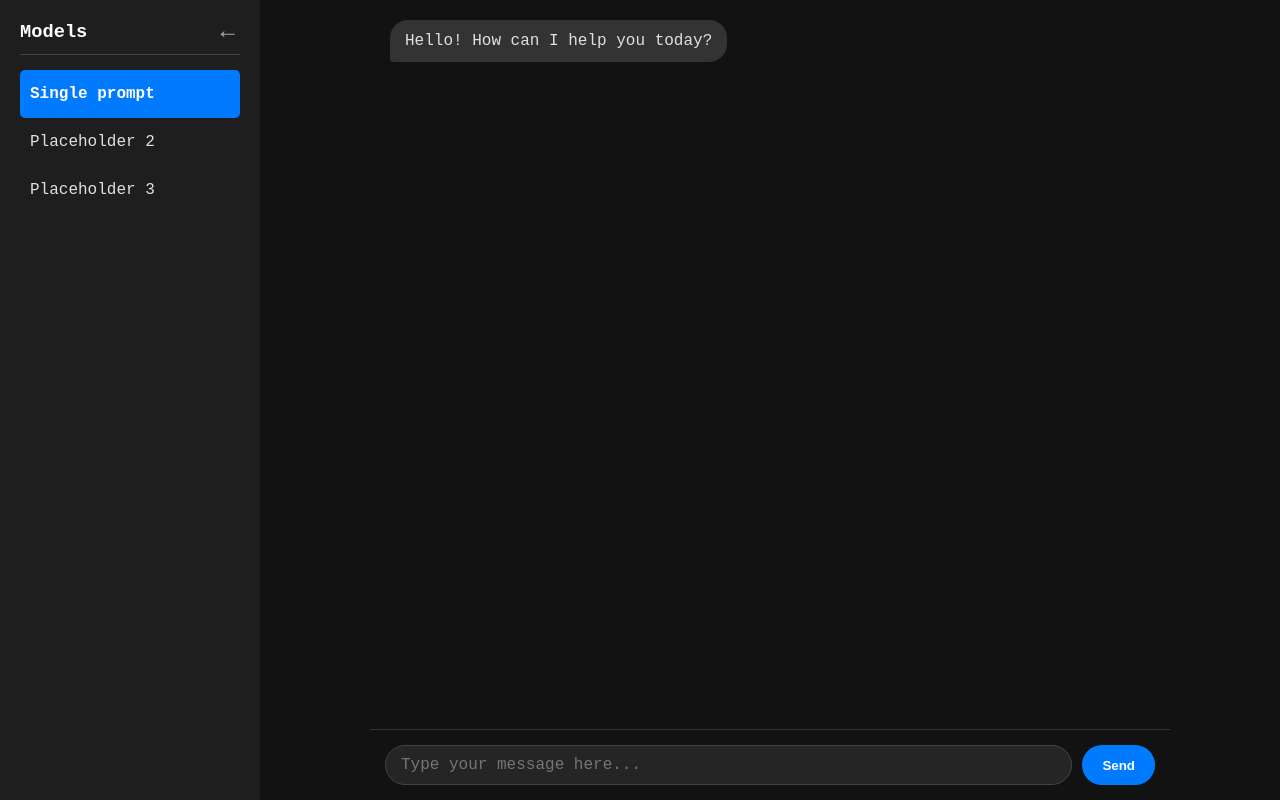
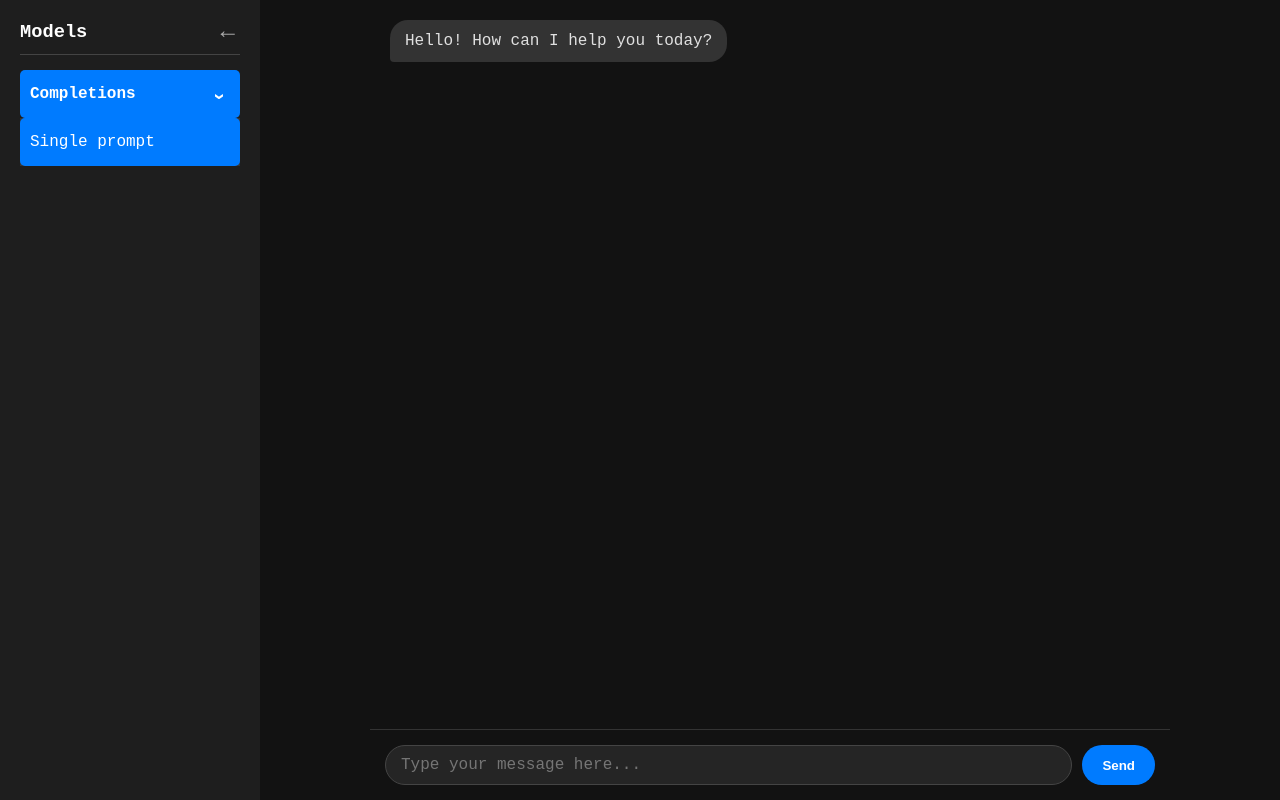
Before and after one commit to SaravananRamanathan/django-gen-ai-examples, a Django app: page /home/ in a window 1280 px wide. Run offline with Django 4.2, Linux system fonts and the light colour scheme.

Commit message:
feat: init expandable sidebar menus (#5)
--Restructured sidebar menu choices.
--Now the menu choices are generated in the backend.
--Each Category Menu can have its own "sub items".

```diff
--- a/django_gen_ai_examples/apps/chat_bot/api/urls.py
+++ b/django_gen_ai_examples/apps/chat_bot/api/urls.py
@@ -1,6 +1,7 @@
 """
 chat bot app api urls
 """
+
 from django.urls import path
 
 from . import views
--- /dev/null
+++ b/django_gen_ai_examples/apps/chat_bot/const.py
@@ -0,0 +1,39 @@
+"""
+All Constants for the Chat Bot application.
+"""
+
+
+class SidebarMenuChoices:
+    """
+    Category/Sub-item choices for the sidebar menu.
+    """
+
+    # Main categories:
+    COMPLETIONS = "Completions"
+
+    # JSON keys for sidebar menu items (Used by FE-Vue):
+    NAME_KEY = "name"
+    IS_EXPANDED_KEY = "isExpanded"
+    SUB_ITEMS_KEY = "subItems"
+    API_URL_KEY = "apiUrl"
+    API_URL_NAME_KEY = "apiUrlName"
+
+    @classmethod
+    def choices(cls):
+        """
+        Returns a list of choices for the sidebar menu.
+        """
+        return [
+            {
+                cls.NAME_KEY: cls.COMPLETIONS,
+                cls.IS_EXPANDED_KEY: True,
+                cls.SUB_ITEMS_KEY: [
+                    {cls.NAME_KEY: 'Single prompt', cls.API_URL_NAME_KEY: 'chatbot-api:gemini_chat_bot'},
+                    # TODO: Add more sub-items as needed:
+                    # {cls.NAME_KEY: 'sub-item-2', cls.API_URL_KEY: 'chatbot-api:sub_item_2'},
+                ],
+            },
+            # TODO: Add more categories as needed:
+            # {cls.NAME_KEY: 'Cat 2', cls.API_URL_KEY: 'chatbot-api:cat_2'},
+            # {cls.NAME_KEY: 'Cat 3', cls.API_URL_KEY: 'chatbot-api:cat_3'},
+        ]
--- a/django_gen_ai_examples/apps/chat_bot/templates/chat_bot/chat_window.html
+++ b/django_gen_ai_examples/apps/chat_bot/templates/chat_bot/chat_window.html
@@ -12,12 +12,23 @@
             <div class="close-sidebar-btn" @click="toggleSidebar">←</div>
         </div>
         <ul>
-            <li v-for="model in chatModels"
-                :key="model.name"
-                :class="{ 'active': model.apiUrl === currentModel.apiUrl }"
-                @click="selectModel(model)">
-                <span v-text="model.name"></span>
-            </li>
+            <template v-for="category in chatModels" :key="category.name">
+                <!-- Category Item -->
+                <li :class="{ 'category-item': category.subItems, 'expanded': category.isExpanded, 'active': isCategoryActive(category) }"
+                    @click="handleCategoryClick(category)">
+                    <span v-text="category.name"></span>
+                </li>
+
+                <!-- Sub Items -->
+                <ul class="sub-menu" v-if="category.subItems && category.isExpanded">
+                    <li v-for="subItem in category.subItems"
+                        :key="subItem.name"
+                        :class="{ 'active': subItem.apiUrl === currentModel.apiUrl }"
+                        @click="selectModel(subItem)">
+                        <span v-text="subItem.name"></span>
+                    </li>
+                </ul>
+            </template>
         </ul>
     </div>
 
@@ -52,8 +63,9 @@
 
 
 {% block footer_scripts %}
+{{ sidebar_menu_choices|json_script:"sidebar-menu-choices" }}
 <script type="text/javascript">
-    var single_prompt_api_url = "{% url 'chatbot-api:gemini_chat_bot' %}";
+    var sidebarMenuChoices = JSON.parse(document.getElementById('sidebar-menu-choices').textContent);
 </script>
 <script type="text/javascript" src="{% static 'js/chat_bot/chat_bot_vue.js' %}"></script>
 {% endblock footer_scripts %}
--- a/django_gen_ai_examples/apps/chat_bot/urls.py
+++ b/django_gen_ai_examples/apps/chat_bot/urls.py
@@ -1,6 +1,7 @@
 """
 # chat_bot/urls.py
 """
+
 from django.urls import path
 
 from . import views
--- /dev/null
+++ b/django_gen_ai_examples/apps/chat_bot/utils.py
@@ -0,0 +1,25 @@
+"""
+All Utility functions for the Chat Bot application.
+"""
+
+from django.urls import reverse
+
+from .const import SidebarMenuChoices
+
+
+def get_sidebar_menu_choices():
+    """
+    Process sidebar menu choices to reverse API Url's.
+    Returns:
+        list: Processed list with API URLs.
+    """
+    choices = SidebarMenuChoices.choices()
+    for choice in choices:
+        sub_items = choice.get(SidebarMenuChoices.SUB_ITEMS_KEY, [])
+        if not sub_items and SidebarMenuChoices.API_URL_NAME_KEY in choice:
+            choice[SidebarMenuChoices.API_URL_KEY] = reverse(choice[SidebarMenuChoices.API_URL_NAME_KEY])
+            continue
+        for sub_item in sub_items:
+            if SidebarMenuChoices.API_URL_NAME_KEY in sub_item:
+                sub_item[SidebarMenuChoices.API_URL_KEY] = reverse(sub_item[SidebarMenuChoices.API_URL_NAME_KEY])
+    return choices
--- a/django_gen_ai_examples/apps/chat_bot/views.py
+++ b/django_gen_ai_examples/apps/chat_bot/views.py
@@ -1,7 +1,10 @@
 """
 Chat Bot Views
 """
+
 from django.views.generic import TemplateView
+
+from .utils import get_sidebar_menu_choices
 
 
 class ChatWindowView(TemplateView):
@@ -13,5 +16,6 @@ class ChatWindowView(TemplateView):
         "Add Additional context to template as needed."
 
         context = super().get_context_data(**kwargs)
+        context['sidebar_menu_choices'] = get_sidebar_menu_choices()
 
         return context
--- a/django_gen_ai_examples/static/css/index.css
+++ b/django_gen_ai_examples/static/css/index.css
@@ -7,6 +7,8 @@
     --bubble-user-bg: #005c99;
     --bubble-bot-bg: #333333;
     --input-bg: #252525;
+    --sidebar-submenu-bg: #343434;
+    --sidebar-menu-hover-bg: #58a6ff;
 }
 
 html, body {
@@ -79,7 +81,7 @@ html, body {
     border-radius: 5px;
     transition: background-color 0.2s, color 0.2s;
 }
-.sidebar li:hover { background-color: var(--bubble-bot-bg); }
+.sidebar li:hover { background-color: var(--sidebar-menu-hover-bg); }
 .sidebar li.active {
     background-color: var(--brand-color);
     color: white;
@@ -191,3 +193,43 @@ html, body {
 .fade-leave-from {
     opacity: 1;
 }
+
+
+/* --- Expandable Sidebar Menu --- */
+
+.sidebar li.category-item {
+    font-weight: bold;
+    color: #fff;
+    /* TODO: Maybe add border in-between category. */
+    /* border-bottom: 1px solid #444;
+    margin-bottom: 15px; */
+}
+
+.sidebar li.category-item::after {
+    content: '›';
+    float: right;
+    transition: transform 0.2s ease-in-out;
+    font-size: 20px;
+    margin-right: 5px;
+}
+
+.sidebar li.category-item.expanded::after {
+    transform: rotate(90deg);
+}
+
+.sub-menu {
+    list-style: none;
+    padding: 0;
+    margin: 5px 0 10px 20px;
+    background-color: var(--sidebar-submenu-bg);
+}
+
+.sub-menu li {
+    font-weight: normal !important;
+    color: var(--text-color) !important;
+}
+
+.sub-menu li.active {
+    background-color: var(--brand-color) !important;
+    color: #fff !important;
+}
--- a/django_gen_ai_examples/static/js/chat_bot/chat_bot_vue.js
+++ b/django_gen_ai_examples/static/js/chat_bot/chat_bot_vue.js
@@ -7,21 +7,8 @@ const app = createApp({
     const hamburgerVisible = ref(!isSidebarOpen.value);
     const newMessage = ref("");
     const chatMessagesContainer = ref(null);
-    const chatModels = ref([
-      {
-        name: "Single prompt",
-        apiUrl: single_prompt_api_url,
-      },
-      {
-        name: "Placeholder 2",
-        apiUrl: "/api/chatbot/2/",
-      },
-      {
-        name: "Placeholder 3",
-        apiUrl: "/api/chatbot/3/",
-      },
-    ]);
-    const currentModel = ref(chatModels.value[0]);
+    const chatModels = ref(sidebarMenuChoices); // NOTE: sidebarMenuChoices is received from Django view.
+    const currentModel = ref(chatModels.value[0]?.subItems[0]);
     const messages = ref([{ sender: "bot", text: "Hello! How can I help you today?" }]);
 
     // Method:
@@ -44,6 +31,25 @@ const app = createApp({
           text: `Switched to ${currentModel.value.name}. Ask me anything!`,
         },
       ];
+    };
+
+    const handleCategoryClick = (category) => {
+      // Expand/Close if has subItems, otherwise select.
+      if (category.subItems && category.subItems.length > 0) {
+        category.isExpanded = !category.isExpanded;
+      } else {
+        selectModel(category);
+      }
+    };
+
+    const isCategoryActive = (category) => {
+      if (category.apiUrl === currentModel.value.apiUrl) {
+        return true;
+      }
+      if (category.subItems) {
+        return category.subItems.some((sub) => sub.apiUrl === currentModel.value.apiUrl);
+      }
+      return false;
     };
 
     const selectModel = (model) => {
@@ -122,6 +128,8 @@ const app = createApp({
       toggleSidebar,
       selectModel,
       sendMessage,
+      handleCategoryClick,
+      isCategoryActive,
     };
   },
 });
--- a/django_gen_ai_examples/urls.py
+++ b/django_gen_ai_examples/urls.py
@@ -14,11 +14,11 @@ Including another URLconf
     1. Import the include() function: from django.urls import include, path
     2. Add a URL to urlpatterns:  path('blog/', include('blog.urls'))
 """
+
+from debug_toolbar.toolbar import debug_toolbar_urls
 from django.contrib import admin
 from django.urls import include, path, re_path
 from django.views.generic.base import RedirectView
-
-from debug_toolbar.toolbar import debug_toolbar_urls
 
 api_patterns = [
     path(r'chat_bot/', include('chat_bot.api.urls', namespace='chatbot-api')),
```
Also changed, not shown: django_gen_ai_examples/apps/chat_bot/api/views.py (+12 -21 lines).
